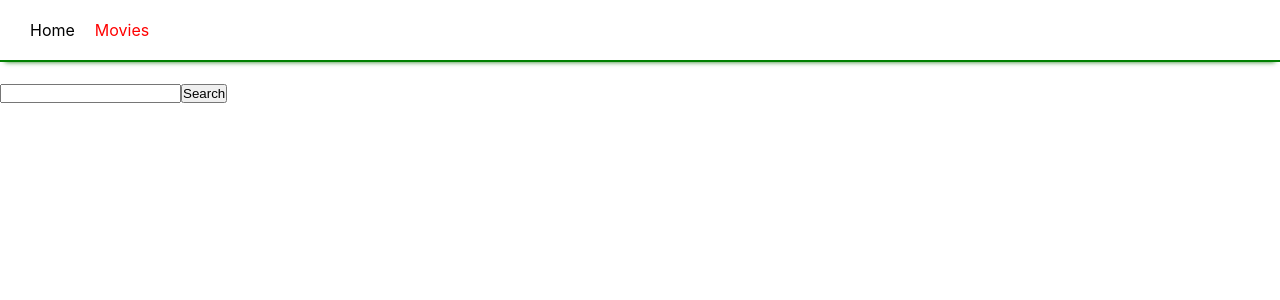
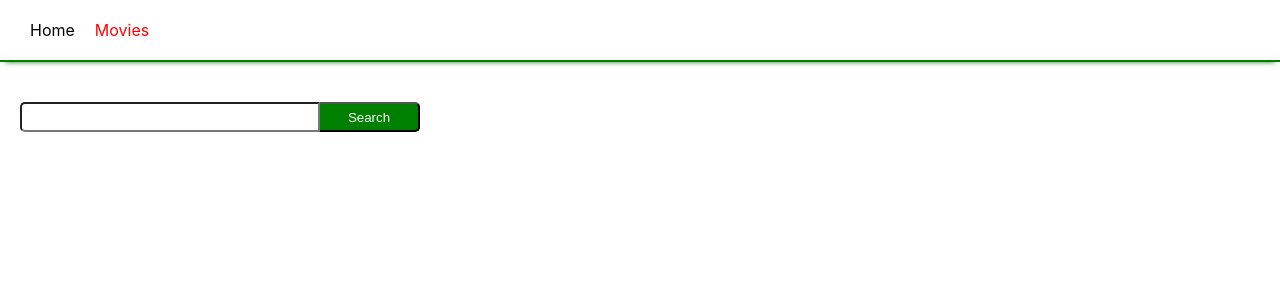
Before and after one commit to AlexArmor/goit-react-hw-05-movies, a React (Create React App) app: page /movies in a window 1280 px wide. Shown: the top 300 px of the page. Built offline with nearby package versions, Linux system fonts and the light colour scheme.

Commit message:
all styled

```diff
--- a/package.json
+++ b/package.json
@@ -9,6 +9,7 @@
     "@testing-library/user-event": "^13.5.0",
     "axios": "^1.2.2",
     "classnames": "^2.3.2",
+    "prop-types": "^15.8.1",
     "react": "^18.1.0",
     "react-dom": "^18.1.0",
     "react-router-dom": "^6.6.2",
--- a/src/components/MovieList/MovieList.jsx
+++ b/src/components/MovieList/MovieList.jsx
@@ -1,5 +1,6 @@
 import { Link, useLocation } from 'react-router-dom';
 import css from './MovieList.module.css';
+import PropTypes from 'prop-types';
 
 export const MovieList = ({ movies }) => {
   const location = useLocation();
@@ -17,3 +18,7 @@ export const MovieList = ({ movies }) => {
     </>
   );
 };
+
+MovieList.propTypes = {
+  movies: PropTypes.arrayOf(PropTypes.object.isRequired),
+};
--- a/src/components/MovieList/MovieList.module.css
+++ b/src/components/MovieList/MovieList.module.css
@@ -1,3 +1,4 @@
 .trendingItem {
   margin-bottom: 10px;
+  width: 250px;
 }
--- a/src/index.js
+++ b/src/index.js
@@ -6,6 +6,7 @@ import './index.css';
 
 ReactDOM.createRoot(document.getElementById('root')).render(
   <BrowserRouter>
+    {/* basename="/goit-react-hw-05-movies" */}
     <React.StrictMode>
       <App />
     </React.StrictMode>
--- a/src/pages/Movies/Movies.jsx
+++ b/src/pages/Movies/Movies.jsx
@@ -2,6 +2,7 @@ import { useEffect, useState } from 'react';
 import { useSearchParams } from 'react-router-dom';
 import { getMovieByQuery } from 'service/api';
 import { MovieList } from 'components/MovieList/MovieList';
+import css from './Movies.module.css';
 
 const Movies = () => {
   const [movies, setMovies] = useState([]);
@@ -26,18 +27,21 @@ const Movies = () => {
   };
 
   return (
-    <>
+    <div className={css.formSection}>
       <form onSubmit={onFormSubmit}>
         <input
+          className={css.inputSearch}
           name="name"
           type="text"
           value={searchQuery}
           onChange={e => setSearchQuery(e.target.value)}
         />
-        <button type="submit">Search</button>
+        <button type="submit" className={css.btnSearch}>
+          Search
+        </button>
       </form>
       <MovieList movies={movies} />
-    </>
+    </div>
   );
 };
 export default Movies;
--- /dev/null
+++ b/src/pages/Movies/Movies.module.css
@@ -0,0 +1,33 @@
+.formSection {
+  padding: 20px;
+}
+
+.inputSearch {
+  width: 300px;
+  height: 30px;
+  margin-bottom: 20px;
+  padding-left: 10px;
+  border-radius: 5px 0 0 5px;
+}
+
+.inputSearch:focus {
+  box-shadow: 0 -5px 5px -5px rgba(9, 110, 0, 0.9) inset,
+    0 5px 5px -5px rgba(9, 110, 0, 0.9) inset;
+  outline-color: green;
+  border-right: none;
+}
+
+.btnSearch {
+  width: 100px;
+  height: 30px;
+  background-color: green;
+  color: white;
+  border-radius: 0 5px 5px 0;
+  border-left: none;
+}
+
+.btnSearch:hover,
+.btnSearch:focus {
+  background-color: rgb(3, 92, 3);
+  cursor: pointer;
+}
```
Also changed, not shown: 1 other file (tests, documents, lock files or other folders).
